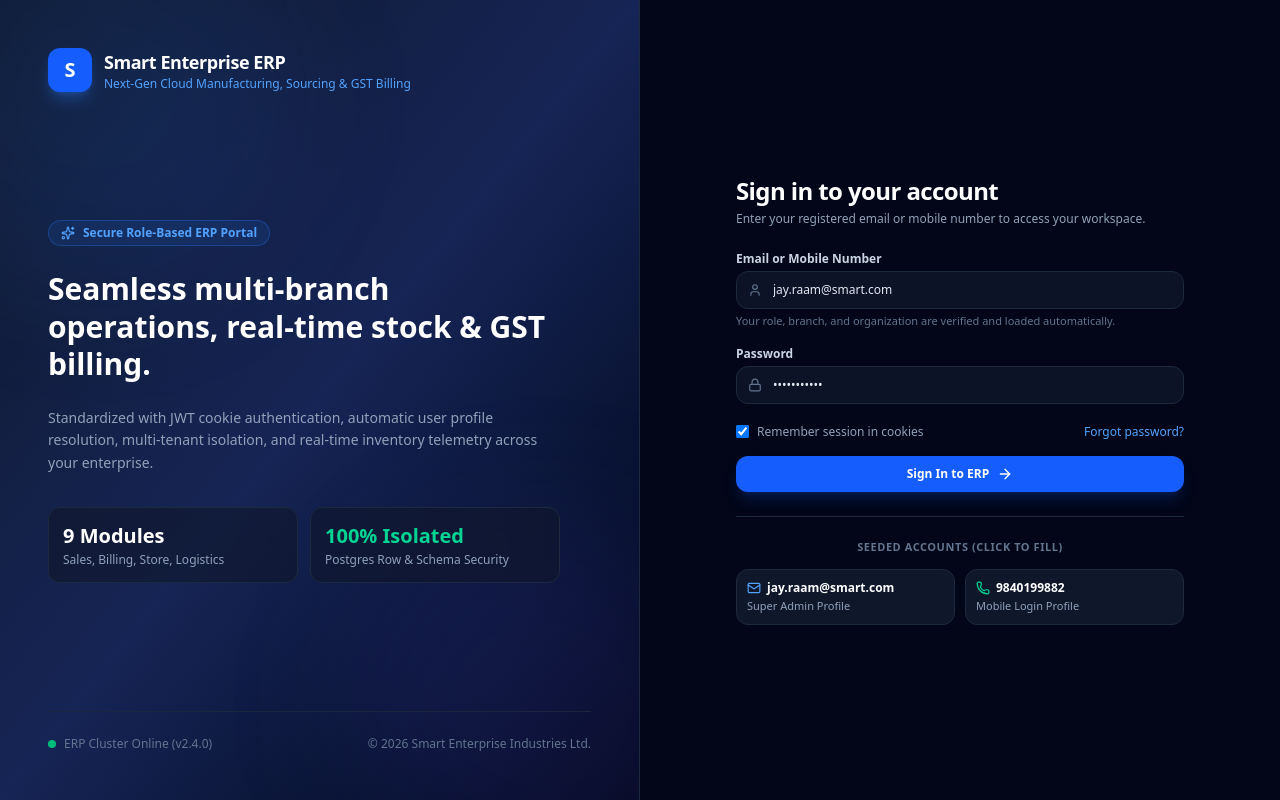
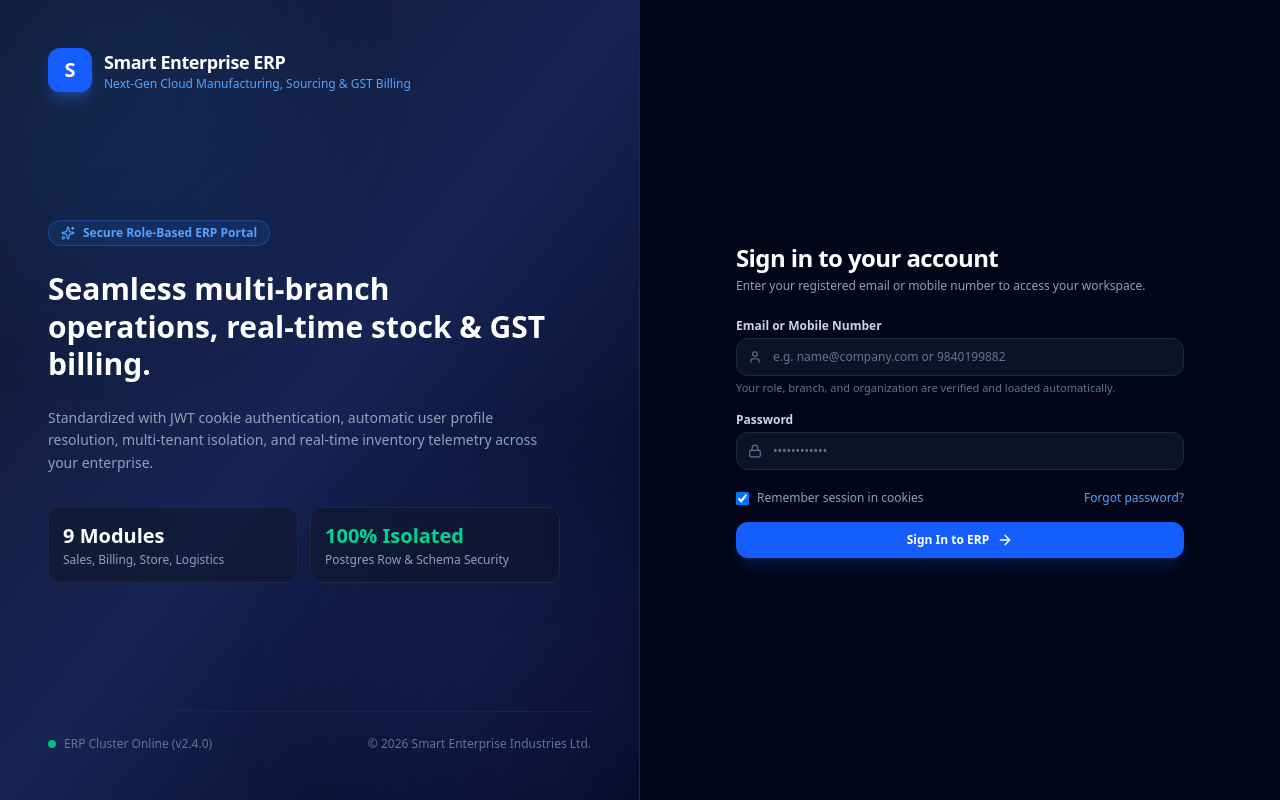
Before and after one commit to Jay-Raam/Smart-ERP, a React (Vite) app in the folder client/: page / in a window 1280 px wide. Built offline with nearby package versions, Linux system fonts and the light colour scheme; what @react-pdf/renderer would draw is missing.

Commit message:
fix(auth): remove hardcoded demo accounts and credentials from login screen

```diff
--- a/client/src/components/auth/LoginScreen.tsx
+++ b/client/src/components/auth/LoginScreen.tsx
@@ -1,58 +1,14 @@
 import React, { useState } from 'react';
-import { Shield, Lock, User, ArrowRight, Sparkles, Phone, Mail } from 'lucide-react';
-import { useAuthStore, UserRole } from '../../store/authStore';
+import { Lock, User, ArrowRight, Sparkles } from 'lucide-react';
+import { useAuthStore } from '../../store/authStore';
 import { useErpStore } from '../../store/erpStore';
-
-interface PredefinedUser {
-  identifier: string; // email or mobile
-  name: string;
-  role: UserRole;
-  branchId: string;
-  branchName: string;
-  organisationId: string;
-}
-
-const REGISTERED_USERS: PredefinedUser[] = [
-  {
-    identifier: 'jay.raam@smart.com',
-    name: 'Jay Raam',
-    role: 'SuperAdmin',
-    branchId: 'br-1',
-    branchName: 'Chennai Central HQ & Assembly Plant',
-    organisationId: 'org-01',
-  },
-  {
-    identifier: '9840199882',
-    name: 'Jay Raam',
-    role: 'SuperAdmin',
-    branchId: 'br-1',
-    branchName: 'Chennai Central HQ & Assembly Plant',
-    organisationId: 'org-01',
-  },
-  {
-    identifier: 'priya.sharma@smart.com',
-    name: 'Priya Sharma',
-    role: 'Manager',
-    branchId: 'br-2',
-    branchName: 'Coimbatore Heavy Fabrication Unit',
-    organisationId: 'org-01',
-  },
-  {
-    identifier: '9840112345',
-    name: 'Priya Sharma',
-    role: 'Manager',
-    branchId: 'br-2',
-    branchName: 'Coimbatore Heavy Fabrication Unit',
-    organisationId: 'org-01',
-  },
-];
 
 export const LoginScreen: React.FC = () => {
   const { loginWithCredentials } = useAuthStore();
   const { organisation, fetchBootstrap } = useErpStore();
 
-  const [identifier, setIdentifier] = useState('jay.raam@smart.com');
-  const [password, setPassword] = useState('password123');
+  const [identifier, setIdentifier] = useState('');
+  const [password, setPassword] = useState('');
   const [rememberMe, setRememberMe] = useState(true);
   const [isLoading, setIsLoading] = useState(false);
   const [errorMessage, setErrorMessage] = useState<string | null>(null);
@@ -218,47 +174,6 @@ export const LoginScreen: React.FC = () => {
               )}
             </button>
           </form>
-
-          {/* Seeded Accounts Shortcuts */}
-          <div className="pt-4 border-t border-slate-800">
-            <div className="text-center mb-3">
-              <span className="text-[11px] font-semibold text-slate-500 uppercase tracking-wider">
-                Seeded Accounts (Click to Fill)
-              </span>
-            </div>
-
-            <div className="grid grid-cols-2 gap-2.5">
-              <button
-                type="button"
-                onClick={() => {
-                  setIdentifier('jay.raam@smart.com');
-                  setPassword('password123');
-                }}
-                className="flex flex-col items-start p-2.5 rounded-xl border border-slate-800 bg-slate-900 hover:border-blue-600/50 hover:bg-blue-600/5 transition text-left cursor-pointer"
-              >
-                <div className="flex items-center gap-1.5 text-xs font-bold text-white">
-                  <Mail className="h-3.5 w-3.5 text-blue-400" />
-                  <span>jay.raam@smart.com</span>
-                </div>
-                <div className="text-[11px] text-slate-400 mt-0.5">Super Admin Profile</div>
-              </button>
-
-              <button
-                type="button"
-                onClick={() => {
-                  setIdentifier('9840199882');
-                  setPassword('password123');
-                }}
-                className="flex flex-col items-start p-2.5 rounded-xl border border-slate-800 bg-slate-900 hover:border-emerald-600/50 hover:bg-emerald-600/5 transition text-left cursor-pointer"
-              >
-                <div className="flex items-center gap-1.5 text-xs font-bold text-white">
-                  <Phone className="h-3.5 w-3.5 text-emerald-400" />
-                  <span>9840199882</span>
-                </div>
-                <div className="text-[11px] text-slate-400 mt-0.5">Mobile Login Profile</div>
-              </button>
-            </div>
-          </div>
         </div>
       </div>
     </div>
```
